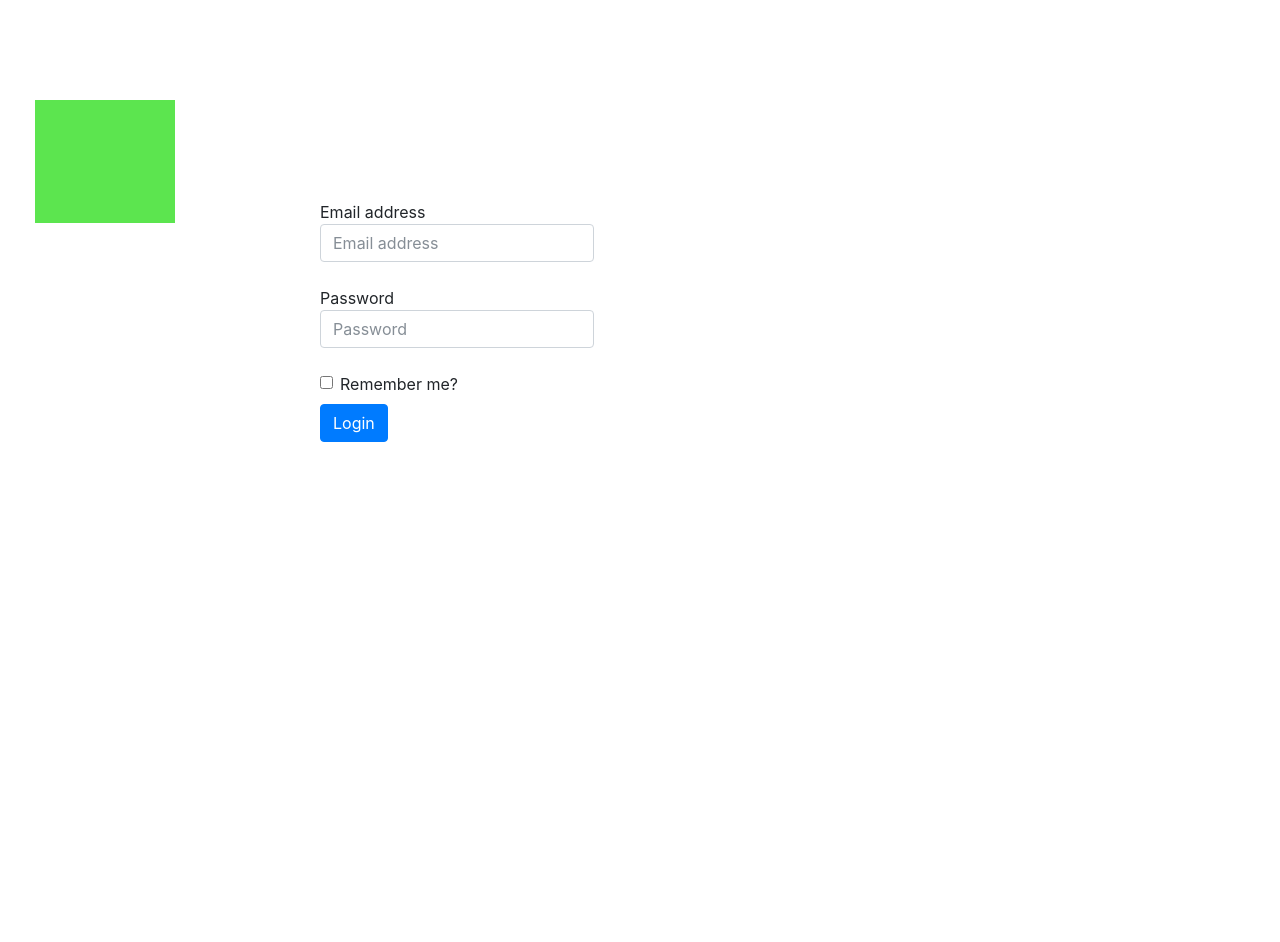
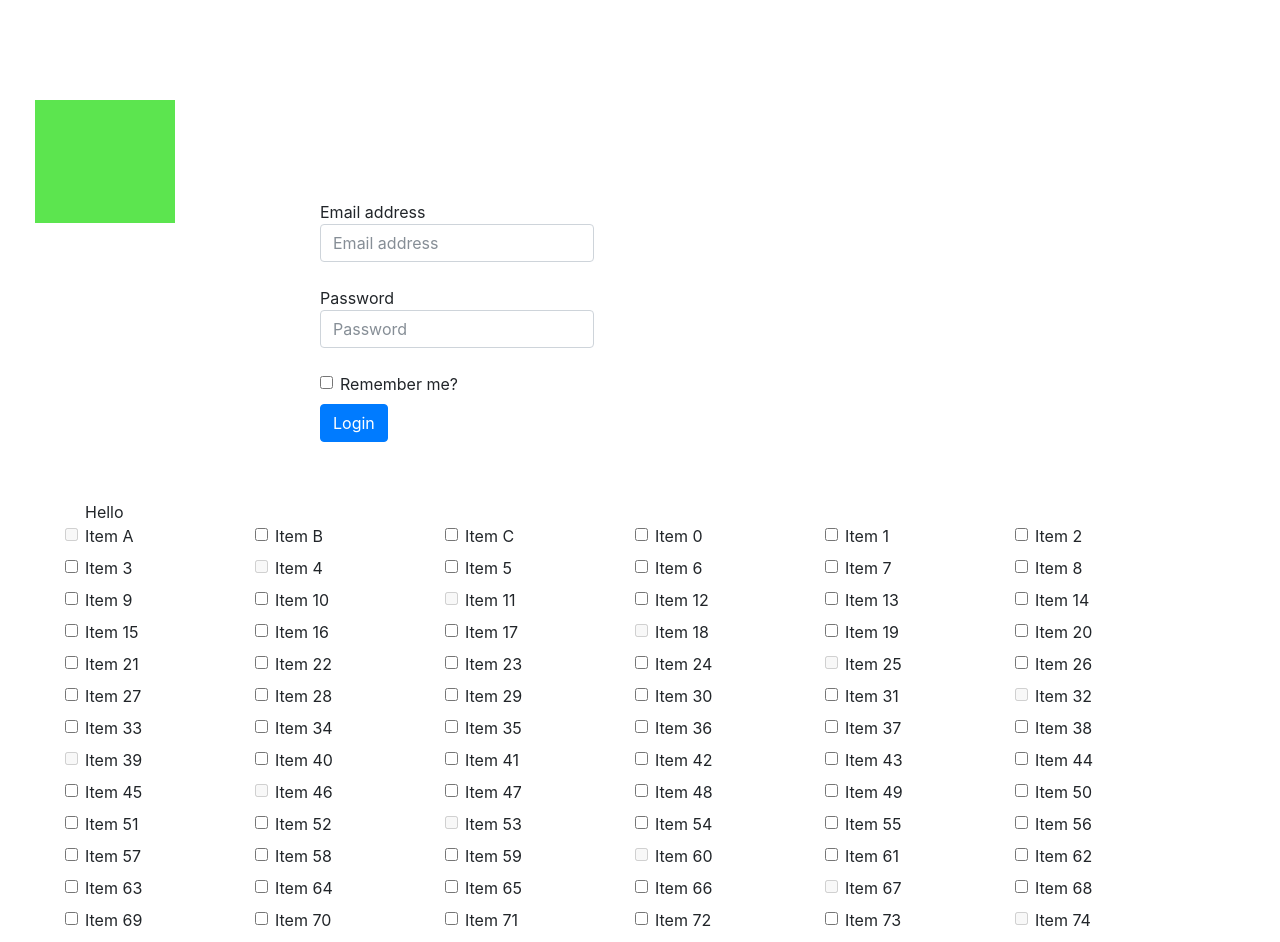
Before and after one commit to frbaroni/react-playground, a React (Create React App) app: page / in a window 1280 px wide. Shown: the top 942 px of the page. Before the commit the page ends 800 px from the top, so only its background shows below. Built offline with nearby package versions, Linux system fonts and the light colour scheme.

Commit message:
New experiments

```diff
--- a/src/components/LandingPage.js
+++ b/src/components/LandingPage.js
@@ -1,13 +1,83 @@
-import React, { Component } from "react";
+import _ from "lodash";
+import React from "react";
+import PropTypes from "prop-types";
+import { Container, Row, Col, Input, Label } from "reactstrap";
+
 import Banner from "./Banner";
 import Login from "./LoginContainer";
 
-class LandingPage extends Component {
+function Names(props) {
+  const CHECK_GRID_WIDTH = 2;
+  const CHECK_ROW_WIDTH = 6;
+  const { names, onCheck } = props;
+
+  const checks = _.map(_.keys(names), (name, index) => (
+    <Col lg={CHECK_GRID_WIDTH}>
+      <Label>
+        <Input
+          type="checkbox"
+          onChange={({ target: { checked } }) => onCheck(name, checked)}
+          disabled={index % 7 === 0}
+        />{" "}
+        {name}
+      </Label>
+    </Col>
+  ));
+
+  const inRows = _.chain(checks)
+    .chunk(CHECK_ROW_WIDTH)
+    .map(row => <Row>{row}</Row>)
+    .value();
+
+  const summary = "Hello";
+  return (
+    <Container>
+      {summary}
+      {inRows}
+    </Container>
+  );
+}
+
+Names.propTypes = {
+  names: PropTypes.array.isRequired,
+  onCheck: PropTypes.func.isRequired
+};
+
+class LandingPage extends React.Component {
+  constructor(props) {
+    super(props);
+
+    const names = _.reduce(
+      ["A", "B", "C", ..._.map(Array.from(Array(100).keys()))],
+      (map, item) => {
+        map["Item " + item] = false;
+        return map;
+      },
+      {}
+    );
+
+    this.state = {
+      names
+    };
+  }
+
+  onCheck = (mix, checked) => {
+    this.setState({
+      names: { ...this.state.names, [mix]: checked }
+    });
+  };
+
   render() {
+    const selection = _.map(
+      _.keys(this.state.names),
+      name => (this.state.names[name] ? <span key={name}>{name}</span> : null)
+    );
     return (
       <div className="row wrapper">
         <Banner />
         <Login />
+        {selection}
+        <Names names={this.state.names} onCheck={this.onCheck} />
       </div>
     );
   }
```
Also changed, not shown: .eslintrc.json.
